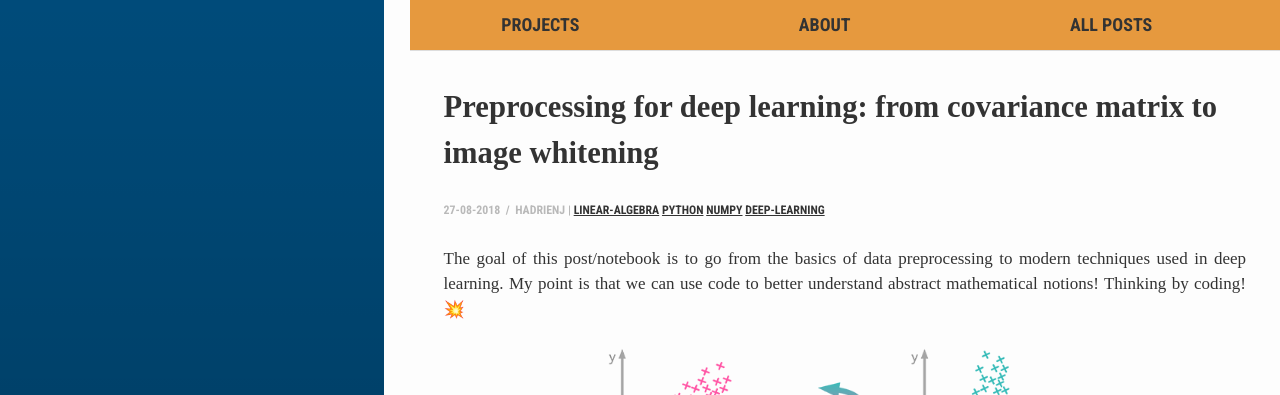
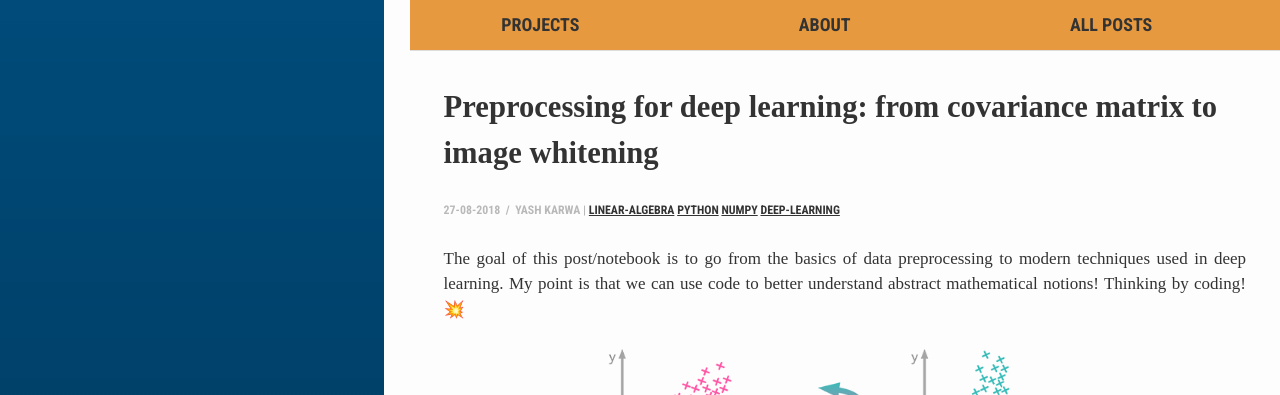
Before and after one commit to yashkarwa/Yashkarwa.github.io, a Jekyll site: the page built from summaryPosts.md, in a window 1280 px wide and 900 px high. Shown: the top 395 px of the window. Built offline with Jekyll 4.4.1, drawn with Linux system fonts in a browser that asks for light colours; formulas are drawn with MathJax 3.

Commit message:
Fix name

```diff
--- a/_posts/2018-08-27-Preprocessing-for-deep-learning.md
+++ b/_posts/2018-08-27-Preprocessing-for-deep-learning.md
@@ -7,7 +7,7 @@ title: "Preprocessing for deep learning: from covariance matrix to image whiteni
 crawlertitle: "Pre-processing for deep learning: from covariance matrix to image whitening"
 categories: posts
 tags: ['linear-algebra', 'python', 'numpy', 'deep-learning']
-author: hadrienj
+author: Yash Karwa
 jupyter: https://github.com/hadrienj/Preprocessing-for-deep-learning
 twitterImg: Preprocessing-for-deep-learning/rotation_small
 excerpt: "The goal of this post/notebook is to go from the basics of data preprocessing to modern techniques used in deep learning. My point is that we can use code to better understand abstract mathematical notions! Thinking by coding! 💥"
```
